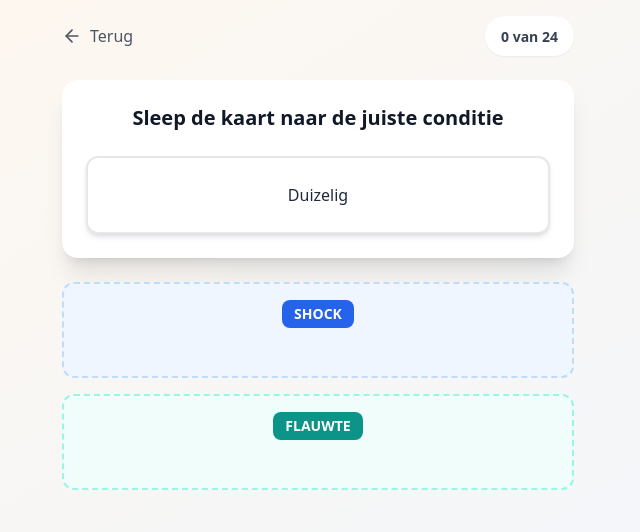
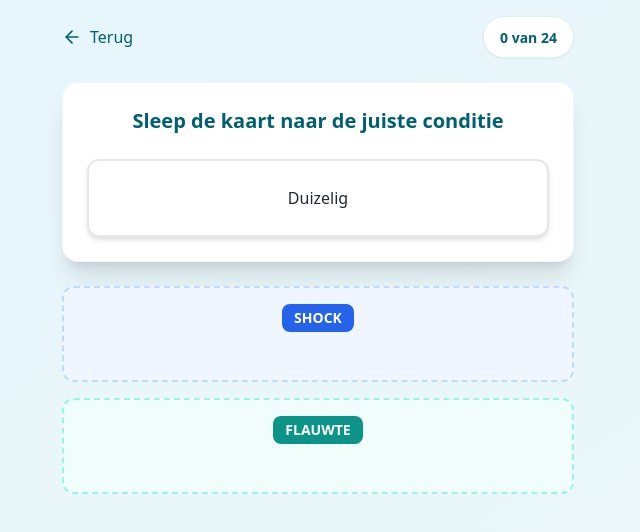
Before and after one commit to jankoning3/shockflauwte, a React (Vite) app: page / in a window 1280 px wide. Both pictures are taken after a click on the button "Start het Spel". Shown: the top 532 px of the page, without its empty margins (322-962 px from the left). Built offline with nearby package versions, Linux system fonts and the light colour scheme.

Commit message:
Updated ConditionScreen.tsx

```diff
--- a/src/components/ConditionScreen.tsx
+++ b/src/components/ConditionScreen.tsx
@@ -104,25 +104,25 @@ const ConditionScreen: React.FC<ConditionScreenProps> = ({
   } : {};
 
   return (
-    <div className="min-h-screen bg-gradient-to-br from-orange-50 to-blue-50 p-4">
+    <div className="min-h-screen bg-gradient-to-br from-[#009fe3]/10 to-[#52bbb5]/10 p-4">
       <div className="max-w-lg mx-auto h-screen flex flex-col">
         <div className="flex items-center justify-between mb-6">
           <button
             onClick={onBack}
-            className="flex items-center space-x-2 text-gray-600 hover:text-gray-800"
+            className="flex items-center space-x-2 text-[#006072] hover:text-[#009fe3] transition-colors"
           >
             <ArrowLeft className="w-5 h-5" />
             <span>Terug</span>
           </button>
-          <div className="bg-white px-4 py-2 rounded-full shadow-sm">
-            <span className="text-sm font-semibold text-gray-700">
+          <div className="bg-white px-4 py-2 rounded-full shadow-sm border border-[#52bbb5]/20">
+            <span className="text-sm font-semibold text-[#006072]">
               {progress.current} van {progress.total}
             </span>
           </div>
         </div>
 
-        <div className="bg-white rounded-2xl shadow-xl p-6 mb-6 flex-shrink-0">
-          <h2 className="text-xl font-bold text-center mb-6 text-gray-900">
+        <div className="bg-white rounded-2xl shadow-xl p-6 mb-6 flex-shrink-0 border border-[#52bbb5]/10">
+          <h2 className="text-xl font-bold text-center mb-6 text-[#006072]">
             Sleep de kaart naar de juiste conditie
           </h2>
 
```
